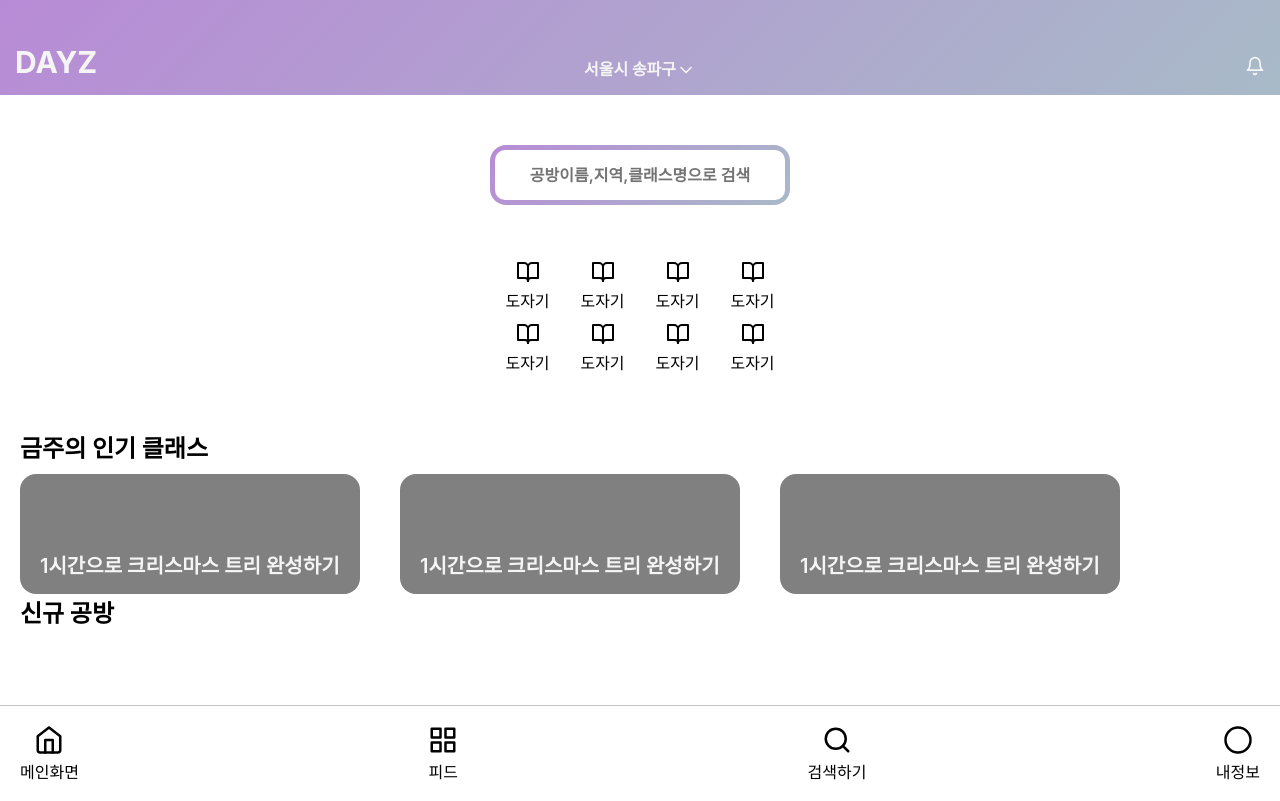
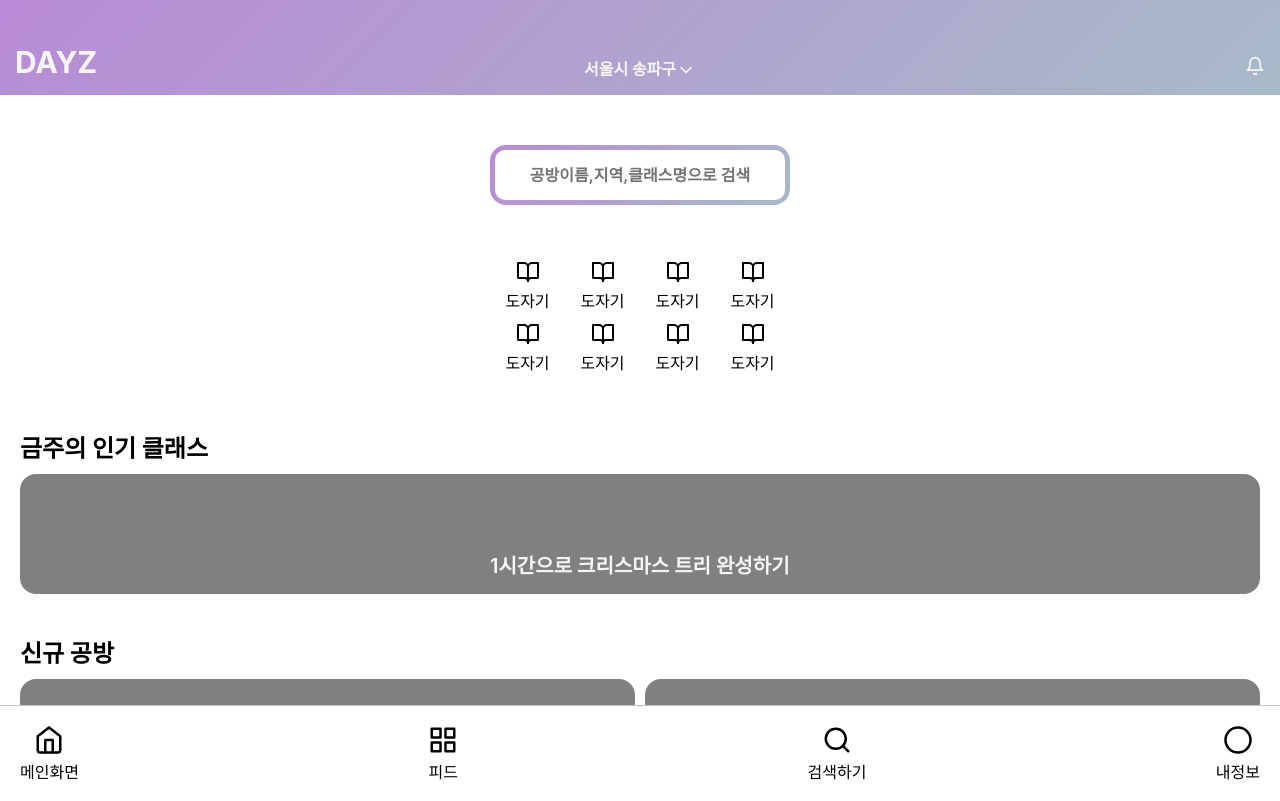
Before and after one commit to prgrms-web-devcourse/Team_DAYZ_DAYZ_FE, a React (Create React App) app: page / in a window 1280 px wide. Built offline with nearby package versions, Linux system fonts and the light colour scheme.

Commit message:
Feat: HomePage 신규공방 구현

```diff
--- a/src/pages/HomePage.tsx
+++ b/src/pages/HomePage.tsx
@@ -73,14 +73,17 @@ const HomePage = () => {
         <BestClassesWrapper>
           <Title>금주의 인기 클래스</Title>
           <BestClassItemWrapper>
+            {/* 1번 */}
             <BestClassesItem>
               <BestClassesImg />
               <BestClassesTitle>1시간으로 크리스마스 트리 완성하기</BestClassesTitle>
             </BestClassesItem>
+            {/* 2번 */}
             <BestClassesItem>
               <BestClassesImg />
               <BestClassesTitle>1시간으로 크리스마스 트리 완성하기</BestClassesTitle>
             </BestClassesItem>
+            {/* 3번 */}
             <BestClassesItem>
               <BestClassesImg />
               <BestClassesTitle>1시간으로 크리스마스 트리 완성하기</BestClassesTitle>
@@ -90,6 +93,28 @@ const HomePage = () => {
 
         <NewClassesWrapper>
           <Title>신규 공방</Title>
+          <NewClassesItemWrapper>
+            {/* 1번 */}
+            <NewClassesItem>
+              <NewClassesImg />
+              <NewClassesTitle>희진 공방</NewClassesTitle>
+            </NewClassesItem>
+            {/* 2번 */}
+            <NewClassesItem>
+              <NewClassesImg />
+              <NewClassesTitle>희진 공방</NewClassesTitle>
+            </NewClassesItem>
+            {/* 3번 */}
+            <NewClassesItem>
+              <NewClassesImg />
+              <NewClassesTitle>희진 공방</NewClassesTitle>
+            </NewClassesItem>
+            {/* 4번 */}
+            <NewClassesItem>
+              <NewClassesImg />
+              <NewClassesTitle>희진 공방</NewClassesTitle>
+            </NewClassesItem>
+          </NewClassesItemWrapper>
         </NewClassesWrapper>
       </Container>
     </HomePageWrapper>
@@ -104,7 +129,7 @@ const HomePageWrapper = styled.div`
 
 const Container = styled.div`
   width: 100%;
-  height: 1000px;
+  height: 100%;
 `;
 
 const SearchBarWrapper = styled.section`
@@ -163,7 +188,7 @@ const BestClassesItem = styled.div`
 `;
 const BestClassesImg = styled.div`
   margin: 0px 20px;
-  width: 340px;
+  width: calc(100vw - 40px);
   height: 120px;
   border-radius: 16px;
   background-color: grey;
@@ -177,10 +202,34 @@ const BestClassesTitle = styled.div`
   font-size: 20px;
 `;
 
-const NewClassesWrapper = styled.section``;
-
-const NewClassesItemWrapper = styled.div``;
-const NewClassesItem = styled.div``;
-const NewClassesImg = styled.div``;
-const NewClassesTitle = styled.div``;
+const NewClassesWrapper = styled.section`
+  margin-top: 40px;
+  padding-bottom: 40px;
+  width: calc(100vw - 40px);
+  overflow: none;
+`;
+const NewClassesItemWrapper = styled.div`
+  display: grid;
+  margin-left: 20px;
+  grid-template-columns: repeat(2, 1fr);
+  row-gap: 10px;
+  column-gap: 10px;
+`;
+const NewClassesItem = styled.div`
+  position: relative;
+`;
+const NewClassesImg = styled.div`
+  width: calc(50vw - 25px);
+  height: calc(50vw - 25px);
+  border-radius: 16px;
+  background-color: grey;
+`;
+const NewClassesTitle = styled.div`
+  position: absolute;
+  bottom: 10px;
+  left: 10px;
+  font-size: 20px;
+  font-weight: 600;
+  color: #f5f5f5;
+`;
 export default HomePage;
```
